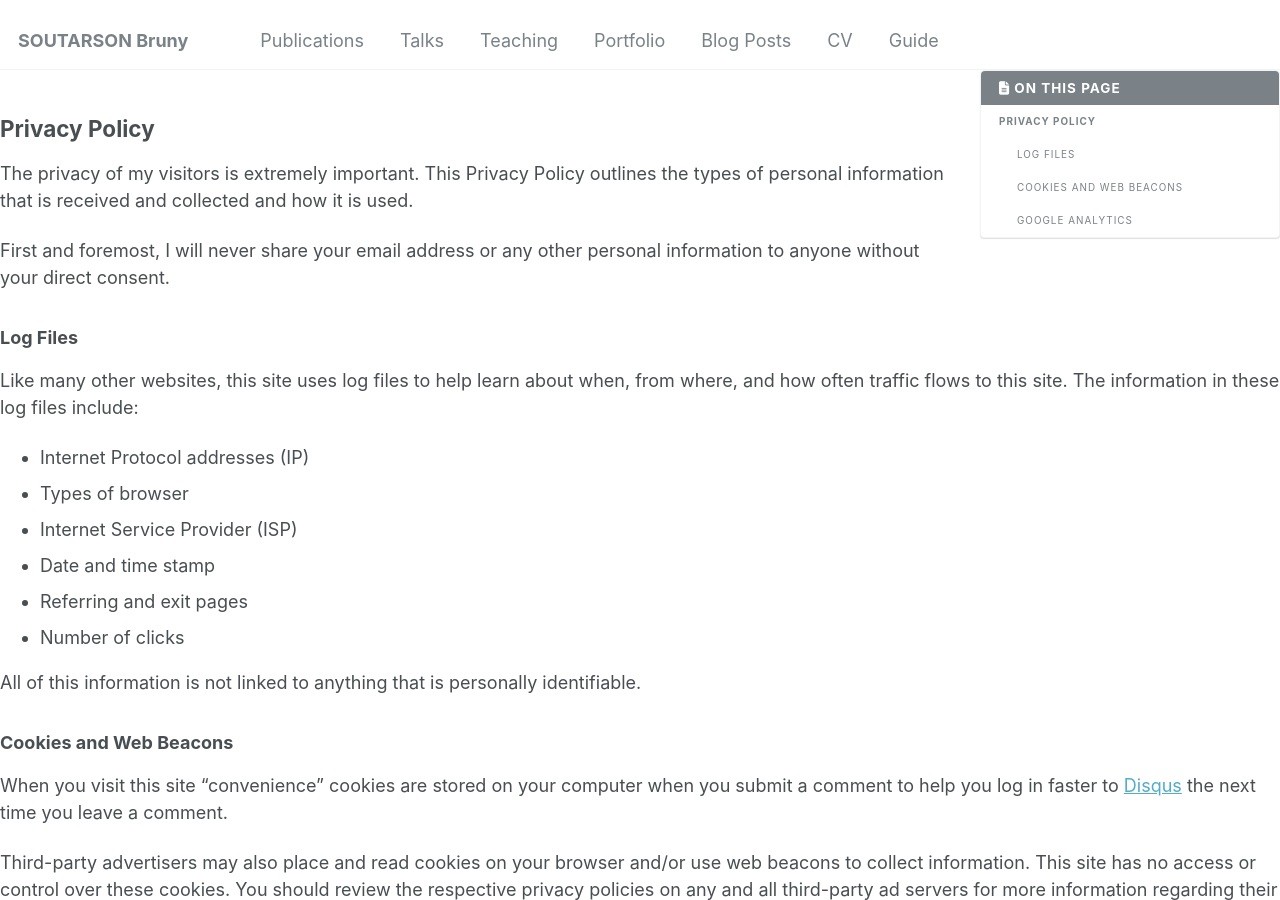
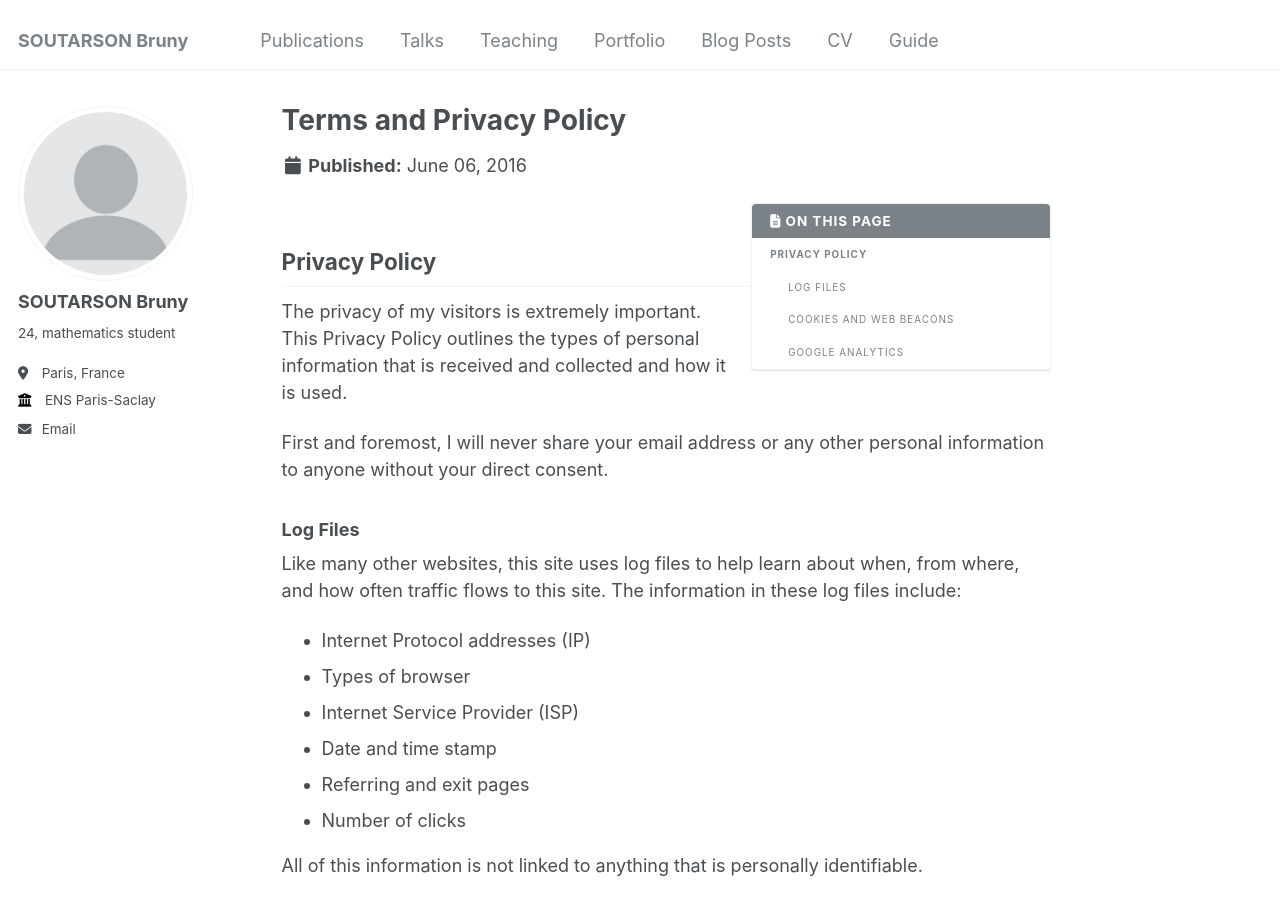
Before and after one commit to brutheg/brutheg.github.io, a Jekyll site: the page built from _pages/terms.md, in a window 1280 px wide and 900 px high. Built offline with Jekyll 4.4.1, drawn with Linux system fonts in a browser that asks for light colours; our own code applies the rules of GitHub Pages for plain Markdown files; part of the change alters nothing that is shown.

Commit message:
Update _config.yml

```diff
--- a/_config.yml
+++ b/_config.yml
@@ -188,6 +188,44 @@ kramdown:
 # These settings control the types of collections used by the template
 
 
+# These settings control how pages and collections are included in the site
+defaults:
+  # _posts
+  - scope:
+      path: ""
+      type: posts
+    values:
+      layout: single
+      author_profile: true
+      read_time: true
+      comments: true
+      share: true
+      related: true
+  # _pages
+  - scope:
+      path: ""
+      type: pages
+    values:
+      layout: single
+      author_profile: true
+  # _teaching
+  - scope:
+      path: ""
+      type: teaching
+    values:
+      layout: single
+      author_profile: true
+      share: true
+      comments: true
+  # _publications
+  - scope:
+      path: ""
+      type: publications
+    values:
+      layout: single
+      author_profile: true
+      share: true
+      comments: true
 
 
 
```
